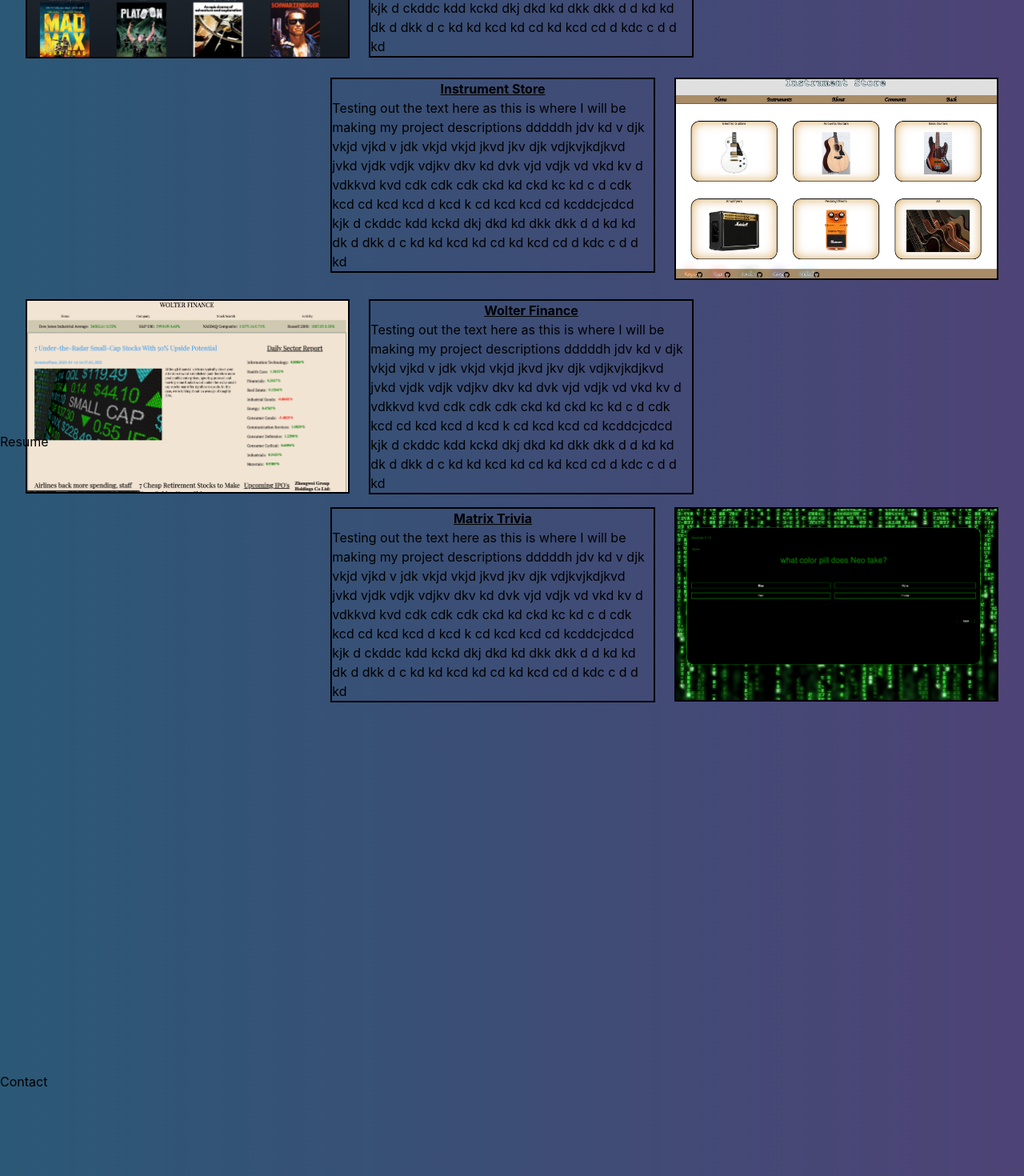
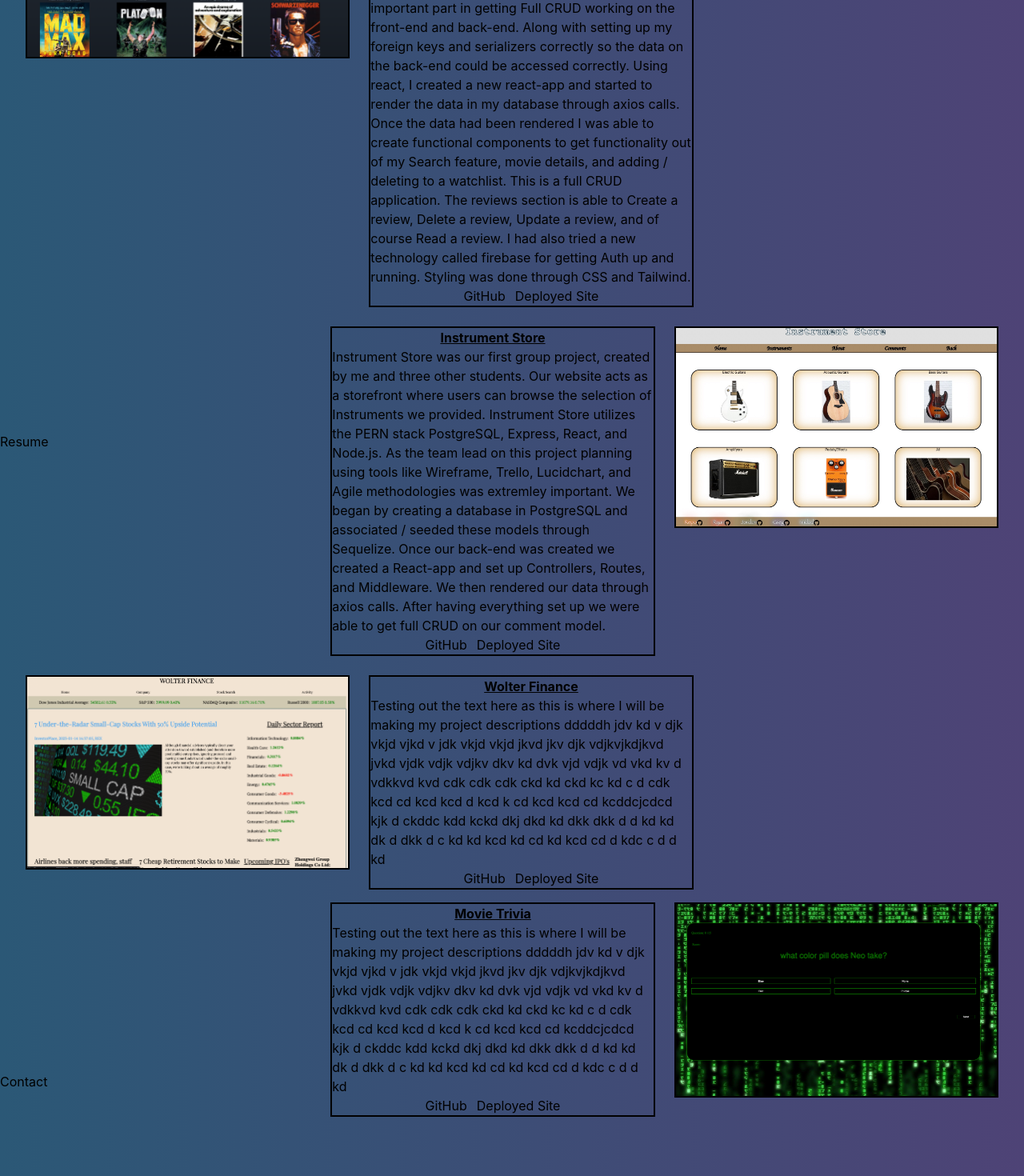
Before and after one commit to Jwolter23/my-portfolio, a React (Create React App) app in the folder portfolio-app/: page / in a window 1280 px wide. Shown: the part 1100-2570 px from the top of the page at 80% size. Built offline with nearby package versions, Linux system fonts and the light colour scheme.

Commit message:
two descriptions done for projects and github / deployed buttons work

```diff
--- a/portfolio-app/src/components/Home.jsx
+++ b/portfolio-app/src/components/Home.jsx
@@ -36,14 +36,23 @@
                 </div>
                 <div className='w-1/3 h-2/3 flex flex-col border-2 '>
                     <h1 className='flex justify-center underline font-bold  '>FilmFolio</h1>
-                    <h1 className='w-full h-1/3 flex  '>Testing out the text here as this is where I will be making my project descriptions dddddh jdv kd v djk vkjd vjkd v jdk vkjd vkjd jkvd jkv djk vdjkvjkdjkvd jvkd vjdk vdjk vdjkv dkv kd dvk vjd vdjk vd vkd kv d vdkkvd kvd  cdk cdk cdk ckd kd ckd kc kd c d cdk kcd cd kcd kcd d kcd k cd kcd kcd cd kcddcjcdcd kjk d ckddc kdd kckd dkj dkd kd dkk dkk d d kd kd dk d  dkk d c kd kd kcd kd  cd kd kcd cd d kdc c d d kd</h1>
+                    <h1 className='w-full h-1/3 flex  '>FilmFolio was a passion project of mine based on my love for movies. Starting with the backend, I had created a database using Django. With three models (Users, Movies, and Reviews) I was able to input all the necessary data to be rendered on the front end. Creating the correct URL's and Views was an important part in getting Full CRUD working on the front-end and back-end. Along with setting up my foreign keys and serializers correctly so the data on the back-end could be accessed correctly. Using react, I created a new react-app and started to render the data in my database through axios calls.  Once the data had been rendered I was able to create functional components to get functionality out of my Search feature, movie details, and adding / deleting to a watchlist.  This is a full CRUD application. The reviews section is able to Create a review, Delete a review, Update a review, and of course Read a review. I had also tried a new technology called firebase for getting Auth up and running. Styling was done through CSS and Tailwind.</h1>
+                    <div className='flex gap-3 justify-center'>
+                    <a href="https://github.com/Jwolter23/FilmFolio" target="_blank">GitHub</a>
+                        <h1>Deployed Site</h1>
+                    </div>
                 </div>
+
                 </div>
 
                 <div className='flex gap-6 mt-6 justify-end'>
                 <div className='w-1/3 h-2/3 flex flex-col  border-2 '>
                 <h1 className='flex justify-center underline font-bold'>Instrument Store</h1>
-                    <h1 className='w-full h-1/3 flex '>Testing out the text here as this is where I will be making my project descriptions dddddh jdv kd v djk vkjd vjkd v jdk vkjd vkjd jkvd jkv djk vdjkvjkdjkvd jvkd vjdk vdjk vdjkv dkv kd dvk vjd vdjk vd vkd kv d vdkkvd kvd  cdk cdk cdk ckd kd ckd kc kd c d cdk kcd cd kcd kcd d kcd k cd kcd kcd cd kcddcjcdcd kjk d ckddc kdd kckd dkj dkd kd dkk dkk d d kd kd dk d  dkk d c kd kd kcd kd  cd kd kcd cd d kdc c d d kd</h1>
+                    <h1 className='w-full h-1/3 flex '>Instrument Store was our first group project, created by me and three other students. Our website acts as a storefront where users can browse the selection of Instruments we provided. Instrument Store utilizes the PERN stack PostgreSQL, Express, React, and Node.js. As the team lead on this project planning using tools like Wireframe, Trello, Lucidchart, and Agile methodologies was extremley important. We began by creating a database in PostgreSQL and associated / seeded these models through Sequelize. Once our back-end was created we created a React-app and set up Controllers, Routes, and Middleware. We then rendered our data through axios calls. After having everything set up we were able to get full CRUD on our comment model. </h1>
+                    <div className='flex gap-3 justify-center'>
+                    <a href="https://github.com/Jwolter23/Instrument_Store" target="_blank">GitHub</a>
+                        <h1>Deployed Site</h1>
+                    </div>
                 </div>
                 <div className='w-1/3 h-1/3  border-2 flex justify-center'>
                     <img src={Instrument} className='w-full h-full'></img>
@@ -58,14 +67,23 @@
                 <div className='w-1/3 h-2/3 flex flex-col border-2 '>
                 <h1 className='flex justify-center underline font-bold'>Wolter Finance</h1>
                     <h1 className='w-full h-1/3 flex '>Testing out the text here as this is where I will be making my project descriptions dddddh jdv kd v djk vkjd vjkd v jdk vkjd vkjd jkvd jkv djk vdjkvjkdjkvd jvkd vjdk vdjk vdjkv dkv kd dvk vjd vdjk vd vkd kv d vdkkvd kvd  cdk cdk cdk ckd kd ckd kc kd c d cdk kcd cd kcd kcd d kcd k cd kcd kcd cd kcddcjcdcd kjk d ckddc kdd kckd dkj dkd kd dkk dkk d d kd kd dk d  dkk d c kd kd kcd kd  cd kd kcd cd d kdc c d d kd</h1>
+                    <div className='flex gap-3 justify-center'>
+                    <a href="https://github.com/Jwolter23/Wolter-Finance" target="_blank">GitHub</a>
+                    <a href="https://wolterfinance.netlify.app/" target="_blank">Deployed Site</a>
+
+                    </div>
                 </div>
                 </div>
 
 
                 <div className='flex gap-6 mt-4 justify-end'>
                 <div className='w-1/3 h-2/3 flex flex-col border-2 '>
-                <h1 className='flex justify-center underline font-bold'>Matrix Trivia</h1>
+                <h1 className='flex justify-center underline font-bold'>Movie Trivia</h1>
                     <h1 className='w-full h-1/3 flex'>Testing out the text here as this is where I will be making my project descriptions dddddh jdv kd v djk vkjd vjkd v jdk vkjd vkjd jkvd jkv djk vdjkvjkdjkvd jvkd vjdk vdjk vdjkv dkv kd dvk vjd vdjk vd vkd kv d vdkkvd kvd  cdk cdk cdk ckd kd ckd kc kd c d cdk kcd cd kcd kcd d kcd k cd kcd kcd cd kcddcjcdcd kjk d ckddc kdd kckd dkj dkd kd dkk dkk d d kd kd dk d  dkk d c kd kd kcd kd  cd kd kcd cd d kdc c d d kd</h1>
+                    <div className='flex gap-3 justify-center'>
+                    <a href="https://github.com/Jwolter23/Movie_Trivia" target="_blank">GitHub</a>
+                    <a href="https://matrix-trivia.surge.sh/" target="_blank">Deployed Site</a>
+                    </div>
                 </div>
                 <div className='w-1/3 h-1/3  border-2 flex justify-center'>
                     <img src={MatrixTrivia} className='w-full h-full'></img>
```
